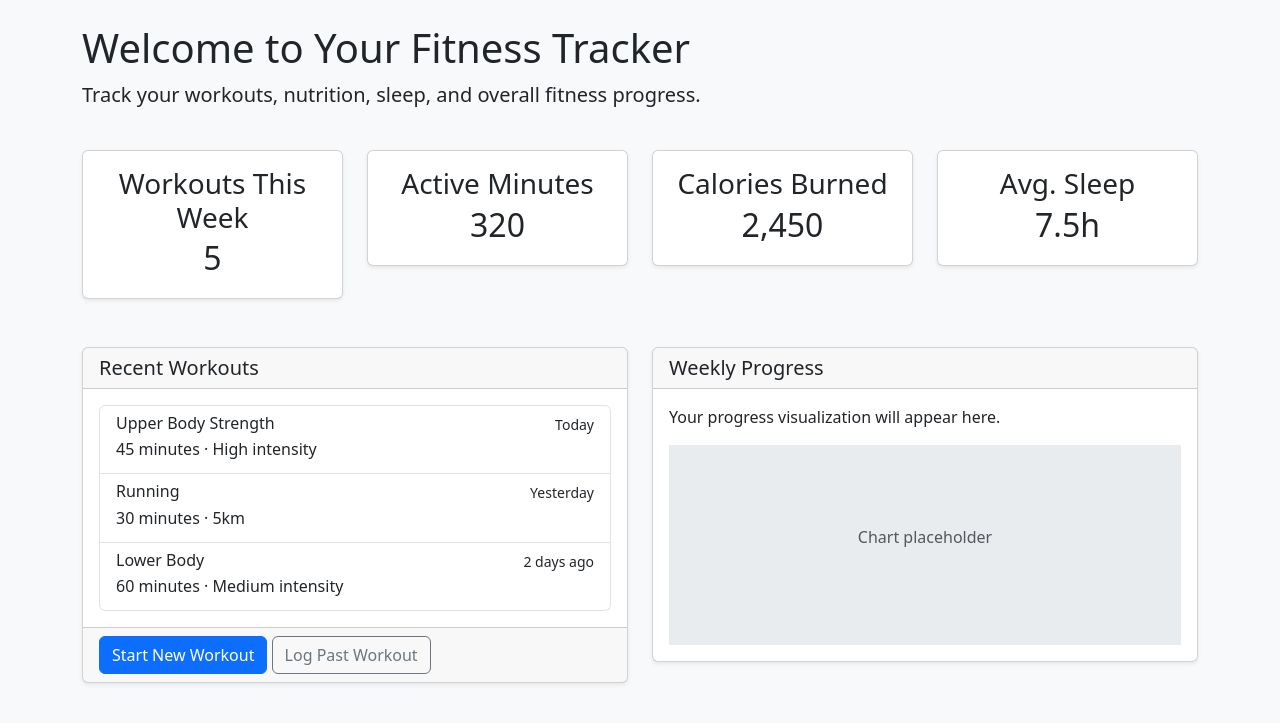
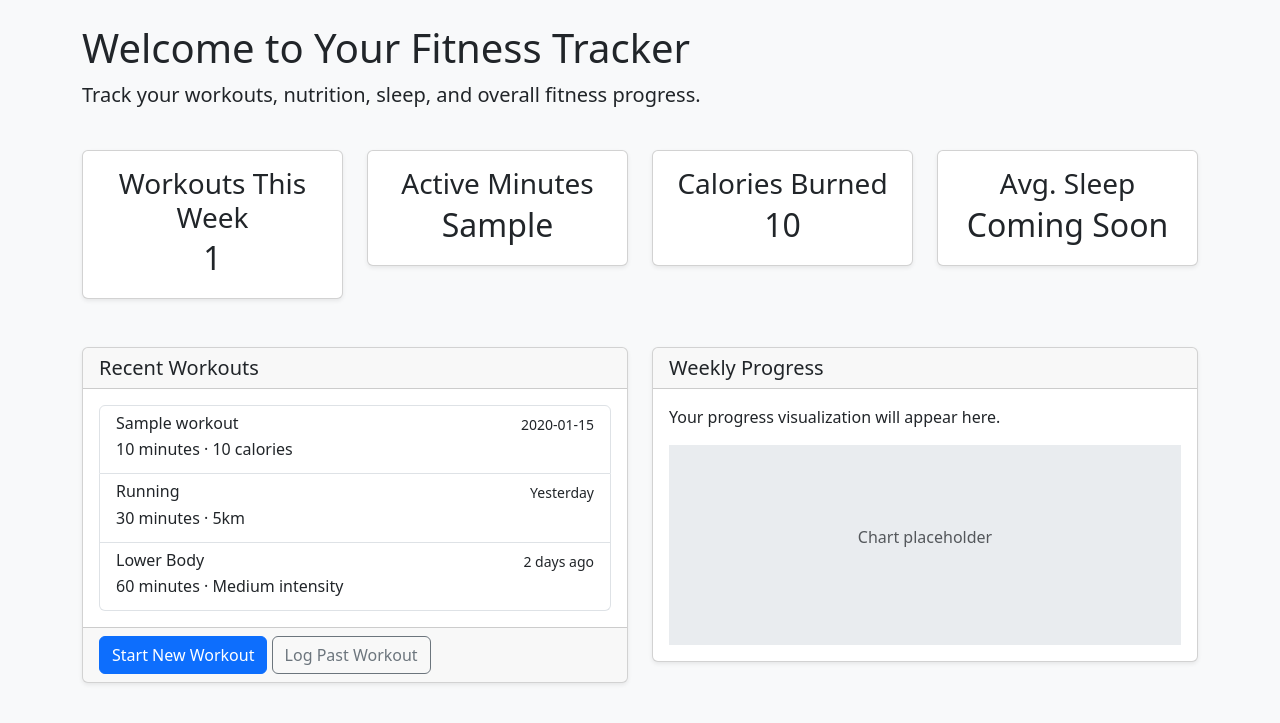
Before and after one commit to samcast1/fitness-tracker, a FastAPI app: template app/templates/index.html in a window 1280 px wide. Shown: the part 56-779 px from the top of the page. Run offline with FastAPI, Linux system fonts and the light colour scheme; the template is opened without the code that fills it: most values are stand-ins (such as "Sample title", 1, 10 or a date in 2020).

Commit message:
populate cards with real values

```diff
--- a/app/templates/index.html
+++ b/app/templates/index.html
@@ -73,25 +73,25 @@
             <div class="col-md-3">
                 <div class="card stats-card">
                     <h3>Workouts This Week</h3>
-                    <p>5</p>
+                    <p>{{ stats.workout_count }}</p>
                 </div>
             </div>
             <div class="col-md-3">
                 <div class="card stats-card">
                     <h3>Active Minutes</h3>
-                    <p>320</p>
+                    <p>{{ stats.active_minutes }}</p>
                 </div>
             </div>
             <div class="col-md-3">
                 <div class="card stats-card">
                     <h3>Calories Burned</h3>
-                    <p>2,450</p>
+                    <p>{{ stats.calories_burned }}</p>
                 </div>
             </div>
             <div class="col-md-3">
                 <div class="card stats-card">
                     <h3>Avg. Sleep</h3>
-                    <p>7.5h</p>
+                    <p>Coming Soon</p>
                 </div>
             </div>
         </div>
@@ -104,13 +104,27 @@
                     </div>
                     <div class="card-body">
                         <div class="list-group">
+                            {% for workout in stats.recent_workouts %}
                             <a href="#" class="list-group-item list-group-item-action">
                                 <div class="d-flex w-100 justify-content-between">
-                                    <h6 class="mb-1">Upper Body Strength</h6>
-                                    <small>Today</small>
+                                    <h6 class="mb-1">{{ workout.name }}</h6>
+                                    <small>
+                                        {% if workout.date.date() == today.date() %}
+                                            Today
+                                        {% elif workout.date.date() == (today.date() - timedelta(days=1)) %}
+                                            Yesterday
+                                        {% else %}
+                                            {{ workout.date.strftime('%Y-%m-%d') }}
+                                        {% endif %}
+                                    </small>
                                 </div>
-                                <p class="mb-1">45 minutes · High intensity</p>
+                                <p class="mb-1">{{ workout.duration }} minutes
+                                    {% if workout.calories_burned %}
+                                        · {{ workout.calories_burned }} calories
+                                    {% endif %}
+                                </p>
                             </a>
+                            {% endfor %}
                             <a href="#" class="list-group-item list-group-item-action">
                                 <div class="d-flex w-100 justify-content-between">
                                     <h6 class="mb-1">Running</h6>
@@ -128,7 +142,7 @@
                         </div>
                     </div>
                     <div class="card-footer">
-                        <a href="/workout" class="btn btn-primary">Start New Workout</a>
+                        <a href="/new-workout" class="btn btn-primary">Start New Workout</a>
                         <a href="#" class="btn btn-outline-secondary">Log Past Workout</a>
                     </div>
                 </div>
```
